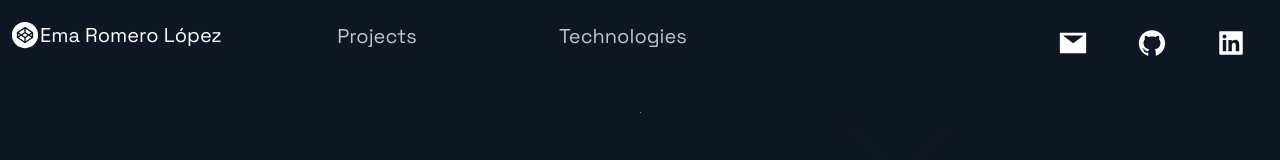
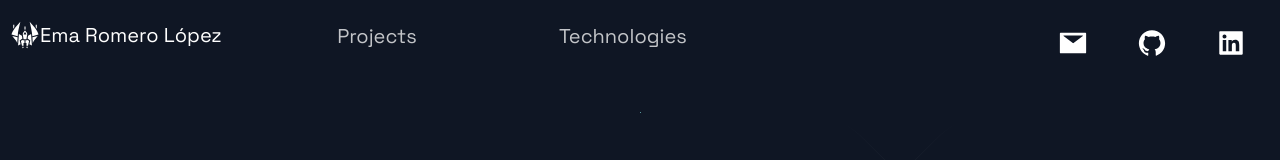
Before and after one commit to Emarlcoder/my-portfolio, a Next.js app: page / in a window 1280 px wide. Shown: the top 160 px of the page. Built offline with nearby package versions, Linux system fonts and the light colour scheme.

Commit message:
Fixing errors

```diff
--- a/src/components/Header/Header.js
+++ b/src/components/Header/Header.js
@@ -1,6 +1,8 @@
 import Link from 'next/link';
 import React from 'react';
-import { AiFillGithub, AiFillLinkedin, AiFillMail, AiOutlineCodepenCircle } from 'react-icons/ai';
+import { AiFillGithub, AiFillLinkedin, AiFillMail } from 'react-icons/ai';
+import { GiStarfighter } from 'react-icons/gi';
+
 
 import { Container, Div1, Div2, Div3, NavLink, SocialIcons, Span } from './HeaderStyles';
 
@@ -9,7 +11,7 @@ const Header = () =>  (
     <Div1>
       <Link href="/">
         <a style={{display: 'flex', alignItems: 'center', color: 'white', marginBottom: '20px'}}>
-          <AiOutlineCodepenCircle size='3rem'/> <Span>Ema Romero López</Span>
+          <GiStarfighter size='3rem'/> <Span>Ema Romero López</Span>
         </a>
       </Link>
     </Div1>
--- a/src/pages/_document.js
+++ b/src/pages/_document.js
@@ -31,7 +31,9 @@ export default class MyDocument extends Document {
     return (
       <Html lang='en-GB'>
         <Head>
+          <title>Ema Romero López</title>
           <link href="https://fonts.googleapis.com/css2?family=Space+Grotesk:wght@300;400;500;600;700&display=swap" rel="stylesheet"/>
+          <link rel="shortcut icon" href="/favicon30x30.png" />
         </Head>
         <body>
           <Main />
--- a/src/pages/index.js
+++ b/src/pages/index.js
@@ -6,6 +6,7 @@ import Technologies from '../components/Technologies/Technologies';
 import Timeline from '../components/TimeLine/TimeLine';
 import { Layout } from '../layout/Layout';
 import { Section } from '../styles/GlobalComponents';
+import { Head } from 'next/head';
 
 const Home = () => {
   return (
```
Also changed, not shown: public/favicon30x30.png (added), 1 other file (tests, documents, lock files or other folders).
